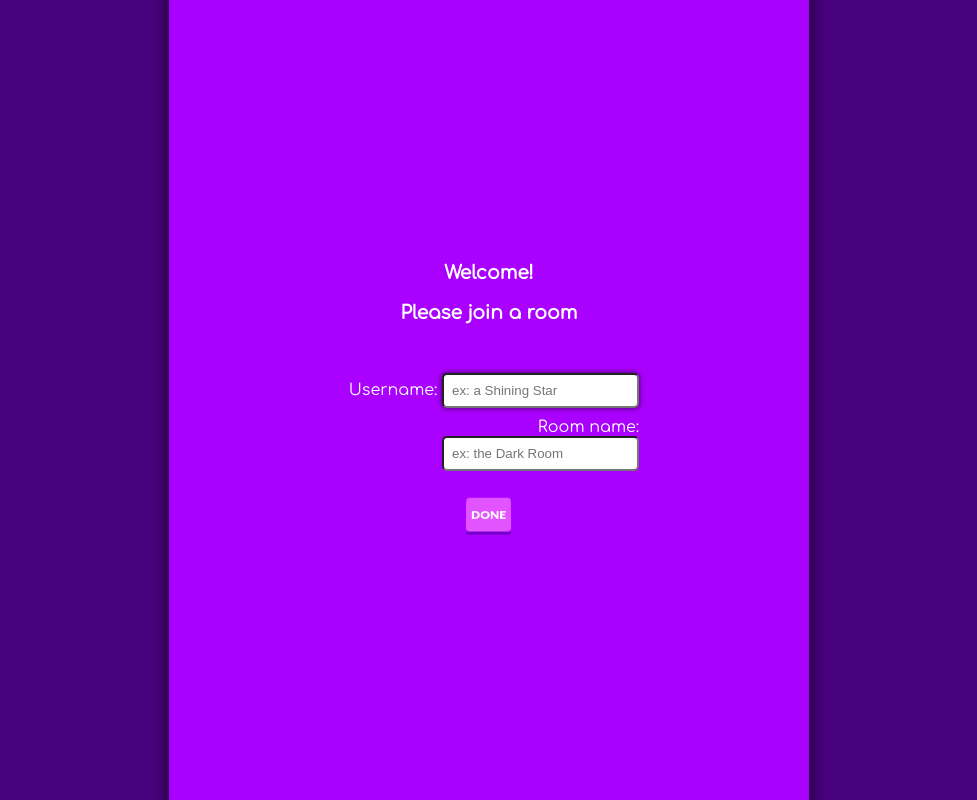
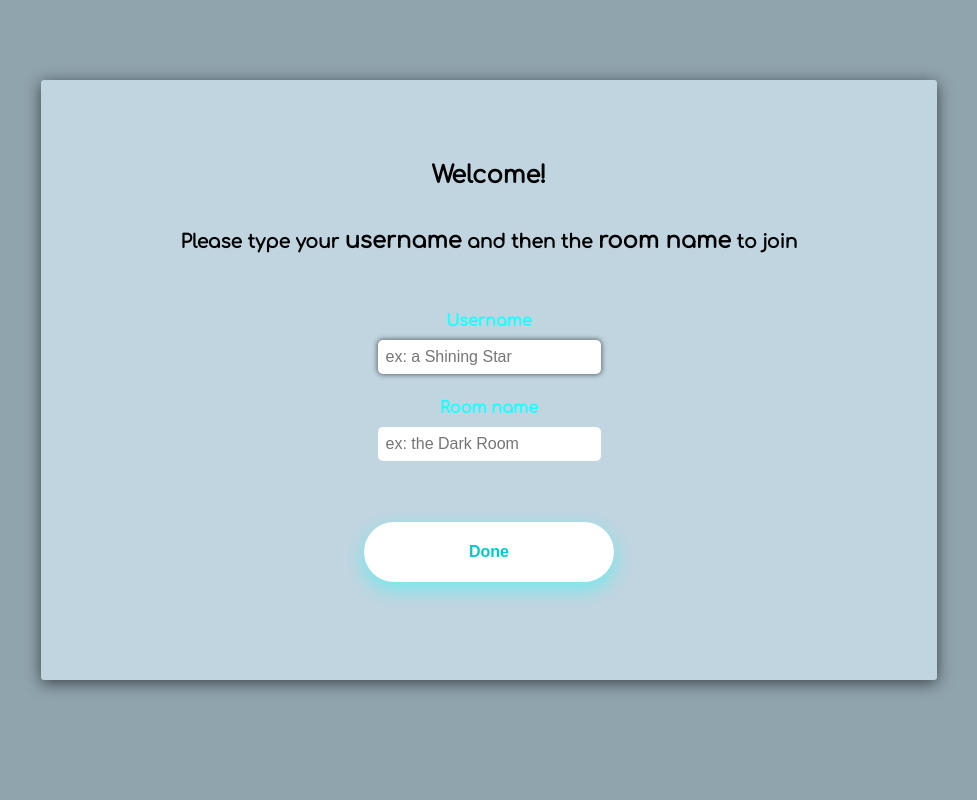
Before and after one commit to charisTheo/node-chat-app, a website: page public/index.html in a window 1280 px wide. Shown: the whole page, without its empty margins (151-1128 px from the left). Drawn offline with nearby package versions, Linux system fonts and the light colour scheme.

Commit message:
interface fixes

```diff
--- a/package.json
+++ b/package.json
@@ -2,7 +2,7 @@
   "name": "chat-app",
   "version": "1.0.0",
   "description": "",
-  "main": "index.js",
+  "main": "server.js",
   "scripts": {
     "start": "nodemon server/server.js",
     "test": "mocha server/**/*.test.js",
@@ -11,7 +11,7 @@
   "engines": {
     "node": "8.3.0"
   },
-  "author": "",
+  "author": "charisTheo",
   "license": "ISC",
   "dependencies": {
     "express": "^4.16.3",
@@ -19,7 +19,7 @@
   },
   "devDependencies": {
     "expect": "^23.6.0",
-    "mocha": "^3.5.0",
+    "mocha": "^5.2.0",
     "nodemon": "^1.18.4"
   }
 }
--- a/public/css/buttons.css
+++ b/public/css/buttons.css
@@ -11,17 +11,50 @@ a:focus {
     text-decoration: none;
 }
 
-#send-location {
-    width: 30px;
-    height: 30px;
-    margin-left: auto;
-    padding: 0;
+.btn {
+    margin: 20px;
+    width: 250px;
+    padding-left: 20px;
+    padding-right: 20px;
+    position: relative;
+    -webkit-box-shadow: 0px 7px 18px 2px rgba(24, 255, 255, 0.4);
+    -moz-box-shadow: 0px 7px 18px 2px rgba(24, 255, 255, 0.4);
+    -ms-box-shadow: 0px 7px 18px 2px rgba(24, 255, 255, 0.4);
+    -o-box-shadow: 0px 7px 18px 2px rgba(24, 255, 255, 0.4);
+    box-shadow: 0px 7px 18px 2px rgba(24, 255, 255, 0.4);
+    font-size: 16px;
+    line-height: 58px;
+    display: inline-block;
+    font-weight: bold;
+    color: #00cbcc;
+    border-radius: 30px;
+    text-decoration: none;
+    text-align: center;
+    transition: all 0.35s;
+    -o-transition: all .35s;
+    -ms-transition: all .35s;
+    -moz-transition: all .35s;
+    -webkit-transition: all .35s;
+    background-color: #fff;
+}
+.btn:active, .btn:focus {
+    outline: none;
+    text-decoration: none;
+}
+.btn:active {
+    -webkit-box-shadow: none;
+    box-shadow: none;
+}
+.btn:hover {
+    color: #000;
+    background-color: rgb(24, 255, 255);
+    background: -webkit-gradient(linear, left top, right top, from(#83b9ff), to(rgb(24, 255, 255))) !important;
+    background: linear-gradient(to right, #83b9ff, rgb(24, 255, 255)) !important;
 }
 
-
 .btn-3d {
-    background-color: #e254ff;
-    color: #fff;
+    background-color: #18ffff;
+    color: #000;
     outline: none;
     padding: 10px 5px;
     font-weight: 900;
@@ -48,7 +81,7 @@ a:focus {
     height: 40%;
     left: 0;
     top: 100%;
-    background-color: #7200ca;
+    background-color: #019e9e;
     /* add support */
     transform: rotateX(-90deg);
     transform-origin: 0% 0%;
@@ -57,13 +90,13 @@ a:focus {
     -webkit-transform-origin: 0% 0%;
 }
 .btn-3d:active {
-    background-color: #aa00ff;
+    background-color: #00cbcc;
     /* add support */
     transform: rotateX(0deg);
 }
 .btn-3d:hover, .btn-3d:focus {
-    background-color: #e254ff;
-    color: #fff;
+    background-color: #18ffff;
+    color: #000;
     outline: none !important;
     outline-style: none;
 }
--- a/public/css/index.css
+++ b/public/css/index.css
@@ -1,16 +1,31 @@
 body {
-    background-color: #48027e;
+    background-color: #90a4ae;
 }
 .flex-justify-center {
     justify-content: center;
-    color: #fff;
 }
 .form-container {
     margin-top: 30px;
 }
+.form-container form#join-form {
+    text-align: center;
+}
 .form-container .form-field {
-    text-align: right;
-    width: 80vw;
-    max-width: 300px;
+    /* width: 100%; */
     margin: 10px auto;
 }
+.form-container .form-field label {
+    color: #18ffff;
+    font-weight: bold;
+}
+.form-container .form-field input {
+    display: block;
+    margin: 10px auto 25px;
+}
+.box-shadow {
+    box-shadow: 0px 3px 16px 0px rgba(0,0,0,0.6);
+    -o-box-shadow: 0px 3px 16px 0px rgba(0,0,0,0.6);
+    -ms-box-shadow: 0px 3px 16px 0px rgba(0,0,0,0.6);
+    -moz-box-shadow: 0px 3px 16px 0px rgba(0,0,0,0.6);
+    -webkit-box-shadow: 0px 3px 16px 0px rgba(0,0,0,0.6);
+}
--- a/public/css/media-queries.css
+++ b/public/css/media-queries.css
@@ -11,18 +11,19 @@
 @media only screen and (min-width: 767px) {
     .container  {
         max-width: 70vw;
+        width: 70vw;
+        min-height: 75vh;
+        height: 75vh;
+        top: 10vh;
+        position: relative;
         margin: 0 auto;
-        box-shadow: 0 0 11px 5px rgba(0,0,0,0.45);
-        -o-box-shadow: 0 0 11px 5px rgba(0,0,0,0.45);
-        -ms-box-shadow: 0 0 11px 5px rgba(0,0,0,0.45);
-        -moz-box-shadow: 0 0 11px 5px rgba(0,0,0,0.45);
-        -webkit-box-shadow: 0 0 11px 5px rgba(0,0,0,0.45);
+        border-radius: 3px;
     }
 }
 @media only screen and (min-width: 959px) {
-    .container  {
+    /* .container  {
         max-width: 50vw;
-    }
+    } */
 }
 @media only screen and (min-width: 1439px) {
     /* .container  {
--- a/public/css/styles.css
+++ b/public/css/styles.css
@@ -27,17 +27,17 @@ input:focus {
     box-shadow: 0 0 5px 1px rgba(0,0,0,0.5);
 }
 strong {
-    font-family: 'Advent Pro', Helvetica, sans-serif;
+    /* font-family: 'Advent Pro', Helvetica, sans-serif; */
     font-weight: bold;
     font-size: 1.2em;
 }
 
 /*-----------------------STYLES--------------------*/
 .container {
-    min-height: 100%;
+    height: 100%;
     padding: 10px;
-    color: #e254ff;
-    background-color: #aa00ff;
+    color: #000;
+    background-color: #c1d5e0;
     display: flex;
     display: -moz-box;
     display: -ms-flexbox;
@@ -47,15 +47,15 @@ strong {
     justify-content: space-between;
 }
 .welcomeMessage {
-    margin: 10px auto;
-    display: inline-block;
-    width: 100%;
+    padding: 0 20px;
 }
 
 input {
     border-radius: 5px;
     text-align: left;
     padding: 8px;
+    border: none;
+    font-size: 1rem;
 }
 input:focus
 input:active {
--- a/public/index.html
+++ b/public/index.html
@@ -33,24 +33,24 @@
 <body>
 
 
-    <div class="container flex-justify-center">
-        <h3 class="welcomeMessage">Welcome!</h3>
-        <h3 class="welcomeMessage">Please join a room</h3>
+    <div class="container flex-justify-center box-shadow">
+        <h2 class="welcomeMessage">Welcome!</h2>
+        <h3 class="welcomeMessage">Please type your <strong>username</strong> and then the <strong>room name</strong> to join</h3>
 
         <div class="form-container">
             <form action="/chat.html" id="join-form">
                 <div class="form-field">
-                    <label for="username">Username:</label>
+                    <label for="username">Username</label>
                     <input type="text" name="username" id="username" placeholder="ex: a Shining Star" required autocomplete="off" autofocus>
                 </div>
 
                 <div class="form-field">
-                    <label for="room">Room name:</label>
+                    <label for="room">Room name</label>
                     <input type="text" name="room" id="room" placeholder="ex: the Dark Room" required autocomplete="on">
                 </div>
 
                 <p class="perspective">
-                    <button type="submit" form="join-form" class="btn-3d">Done</button>
+                    <button type="submit" form="join-form" class="btn">Done</button>
                 </p>
             </form>
         </div>
```
Also changed, not shown: public/chat.html (+22 -20 lines), public/css/chat.css (+26 -1 lines), public/css/themes.css (+15 -10 lines), public/js/rendering.js (+13 -3 lines), 1 other file.
